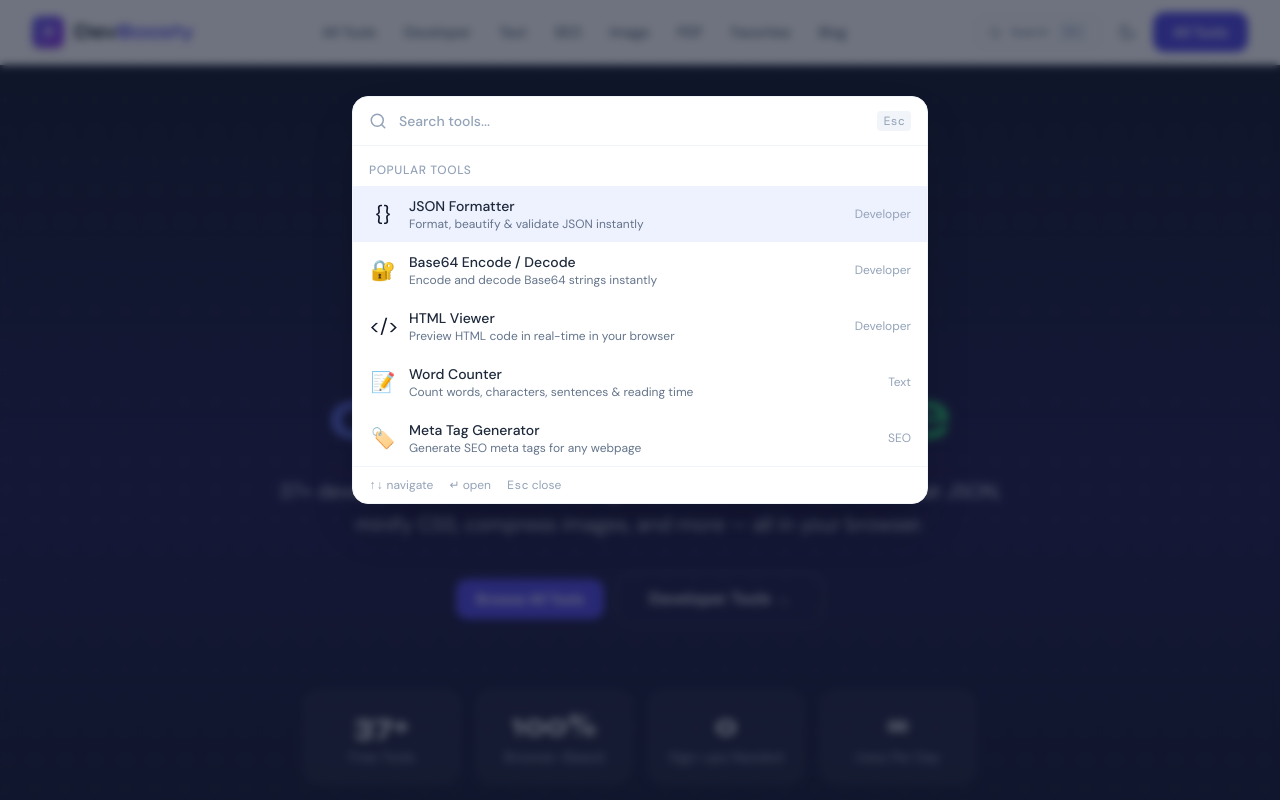
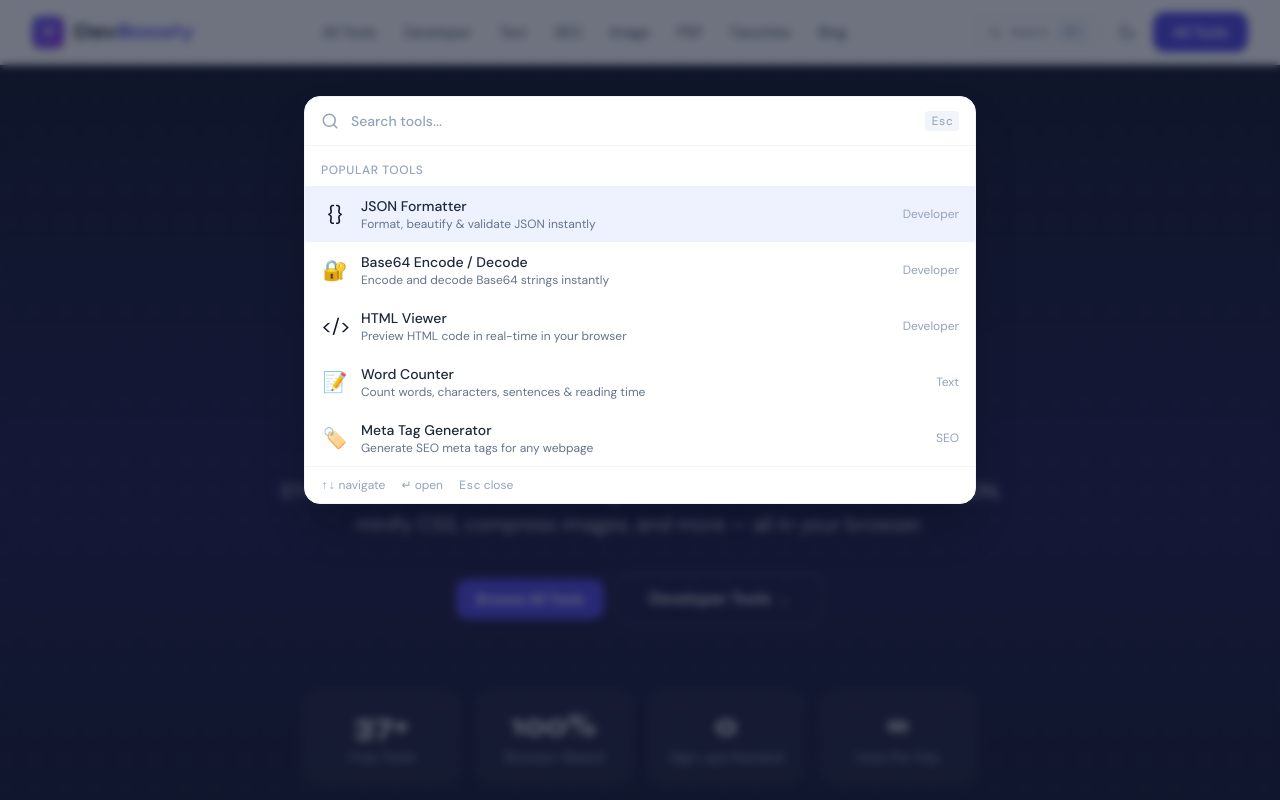
Before and after one commit to Ekremozay/devboosty, a Next.js app: page / in a window 1280 px wide. Both pictures are taken after a click on the button "Search tools". Shown: the top 800 px of the page. Built offline with nearby package versions, Linux system fonts and the light colour scheme.

Commit message:
Widen search modal from max-w-xl to max-w-2xl
https://claude.ai/code/session_01JFWK2bk6Kco9jBWTh8LfF5

```diff
--- a/src/components/ui/SearchModal.tsx
+++ b/src/components/ui/SearchModal.tsx
@@ -79,7 +79,7 @@ export default function SearchModal({ open, onClose }: SearchModalProps) {
 
       {/* Modal */}
       <div
-        className="relative w-full max-w-xl bg-white dark:bg-slate-800 rounded-2xl shadow-2xl border border-slate-100 dark:border-slate-700 overflow-hidden animate-slide-up"
+        className="relative w-full max-w-2xl bg-white dark:bg-slate-800 rounded-2xl shadow-2xl border border-slate-100 dark:border-slate-700 overflow-hidden animate-slide-up"
         onClick={e => e.stopPropagation()}
       >
         {/* Search input */}
```
